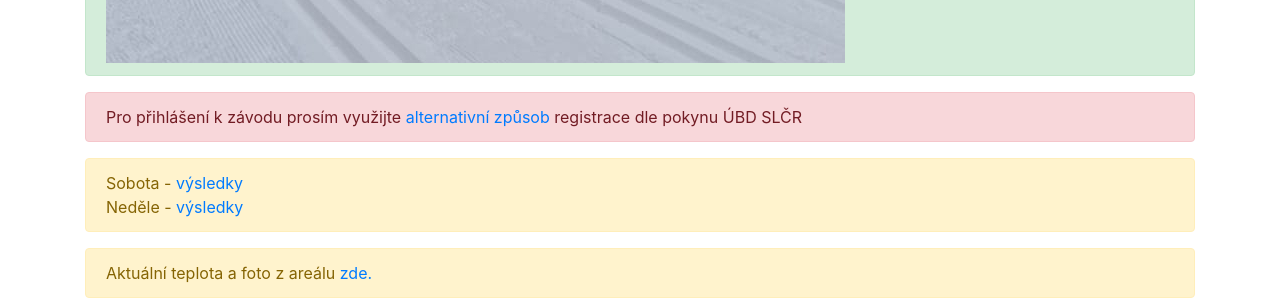
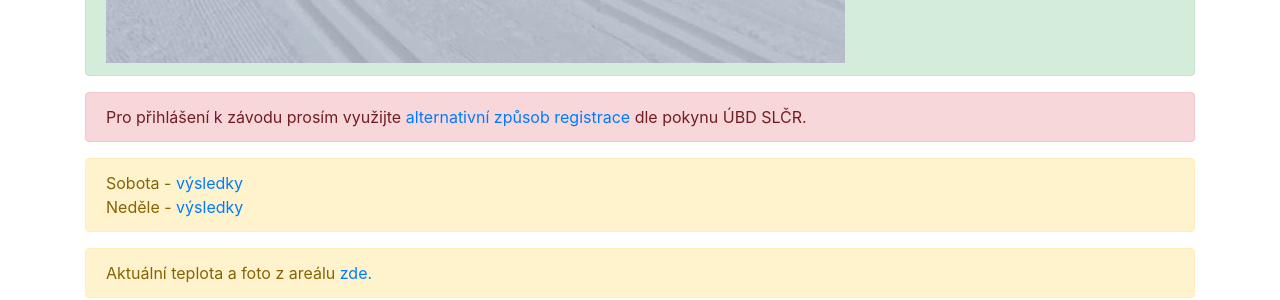
Before and after one commit to skisumava/skisumava.github.io, a Jekyll site: the page built from hnt.html, in a window 1280 px wide and 900 px high, scrolled down 1760 px. Shown: the part 153-453 px from the top of the window. Built offline with Jekyll 4.4.1, drawn with Linux system fonts in a browser that asks for light colours.

```diff
--- a/hnt.html
+++ b/hnt.html
@@ -61,7 +61,7 @@ date: "4.-5.2.2023"
 		</div>
 
 		<div class="alert alert-danger" role="alert">
-		  Pro přihlášení k závodu prosím využijte <a href="http://zavody.czech-ski.com/file/download?token=3ace7b97-128d-44a8-aa80-7418f4fe4bbf" target="blank">alternativní způsob</a> registrace dle pokynu ÚBD SLČR
+		  Pro přihlášení k závodu prosím využijte <a href="http://zavody.czech-ski.com/file/download?token=3ace7b97-128d-44a8-aa80-7418f4fe4bbf" target="_blank">alternativní způsob registrace</a> dle pokynu ÚBD SLČR.
 		</div>
 
 		<div class="alert alert-warning" role="alert">
```
